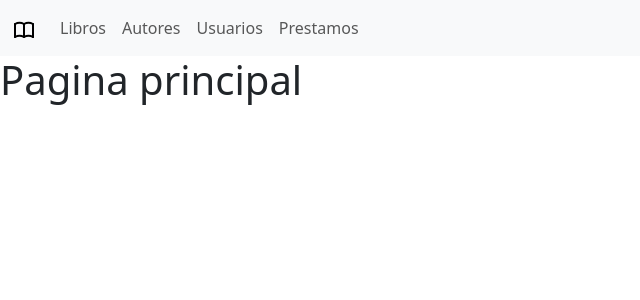
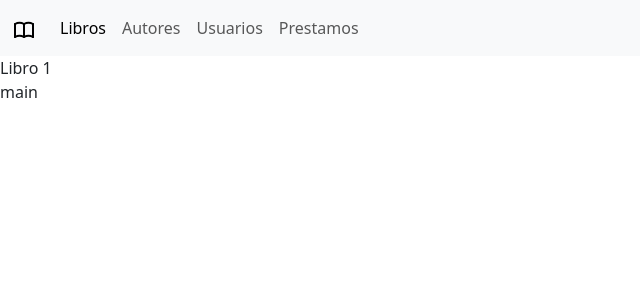
Before and after one commit to matiassciarra/tp-gestion-biblioteca, a React (Vite) app in the folder frontend/: page /libros/1 in a window 1280 px wide. Before the commit this address led to /. Shown: the top 300 px of the page, without its empty margins (0-640 px from the left). Built offline with nearby package versions, Linux system fonts and the light colour scheme.

Commit message:
estructure basic

```diff
--- a/frontend/src/main.jsx
+++ b/frontend/src/main.jsx
@@ -5,9 +5,11 @@ import App from "./pages/App";
 import { BrowserRouter } from "react-router-dom";
 
 ReactDOM.createRoot(document.getElementById("root")).render(
-    <BrowserRouter>
+
         <React.StrictMode>
+            <BrowserRouter>
             <App />
+            </BrowserRouter>
+
         </React.StrictMode>
-    </BrowserRouter>
 );
--- a/frontend/src/pages/App.jsx
+++ b/frontend/src/pages/App.jsx
@@ -2,11 +2,13 @@ import { NavBar } from "../components/generales/NavBar";
 import { Routes, Route } from "react-router-dom";
 import { HomeScreen } from "./HomeScreen";
 import { AutoresScreen } from "./AutoresScreen";
-import { LibrosScreen } from "./LibrosScreen";
+import { LibrosScreen } from "./Libros/mainLibros";
 import { UsuariosScreen } from "./UsuariosScreen";
 import { PrestamosScreen } from "./PrestamosScreen";
 import { Navigate } from "react-router-dom";
-
+import AllLibros from "./Libros/AllLibros";
+import Libro from "./Libros/Libro";
+import { obtenerLibros } from "../service/libros";
 function App() {
     return (
         <>
@@ -14,9 +16,14 @@ function App() {
             <Routes>
                 <Route path="/" element={<HomeScreen></HomeScreen>}></Route>
                 <Route
-                    path="/libros"
-                    element={<LibrosScreen></LibrosScreen>}
-                ></Route>
+                    path="/libros/*"
+                    element={<LibrosScreen/>}
+                >
+                    <Route index element={<AllLibros/>}
+                    loader={obtenerLibros}
+                    />
+                    <Route path={":id"} element={<Libro/>}/>
+                </Route>
                 <Route
                     path="/autores"
                     element={<AutoresScreen></AutoresScreen>}
--- /dev/null
+++ b/frontend/src/pages/Libros/AllLibros.jsx
@@ -0,0 +1,10 @@
+import { useLoaderData } from "react-router-dom"
+async function AllLibros() {
+    const data = await useLoaderData();
+    console.log(data);
+  return (
+    <div>AllLibros</div>
+  )
+}
+
+export default AllLibros
--- /dev/null
+++ b/frontend/src/pages/Libros/Libro.jsx
@@ -0,0 +1,9 @@
+import { useParams } from "react-router-dom"
+function Libro() {
+  const {id} = useParams()
+  return (
+    <div> Libro {id}</div>
+  )
+}
+
+export default Libro
--- /dev/null
+++ b/frontend/src/pages/Libros/mainLibros.jsx
@@ -0,0 +1,12 @@
+import {Outlet} from 'react-router-dom'
+
+export const LibrosScreen = () => {
+
+    return (
+        <>
+
+            <Outlet/>
+            main
+        </>
+    );
+};
--- a/frontend/src/pages/LibrosScreen.jsx
+++ /dev/null
@@ -1,13 +0,0 @@
-import { useEffect } from "react";
-
-export const LibrosScreen = () => {
-    useEffect(() => {
-        document.title = "Libros";
-    }),
-        [];
-    return (
-        <>
-            <h1>Libros</h1>
-        </>
-    );
-};
--- a/frontend/src/service/libros.js
+++ b/frontend/src/service/libros.js
@@ -0,0 +1,3 @@
+
+
+export const obtenerLibros = async()=> await fetch("https://jsonplaceholder.typicode.com/todos/")
```
Also changed, not shown: 1 other file (tests, documents, lock files or other folders).
